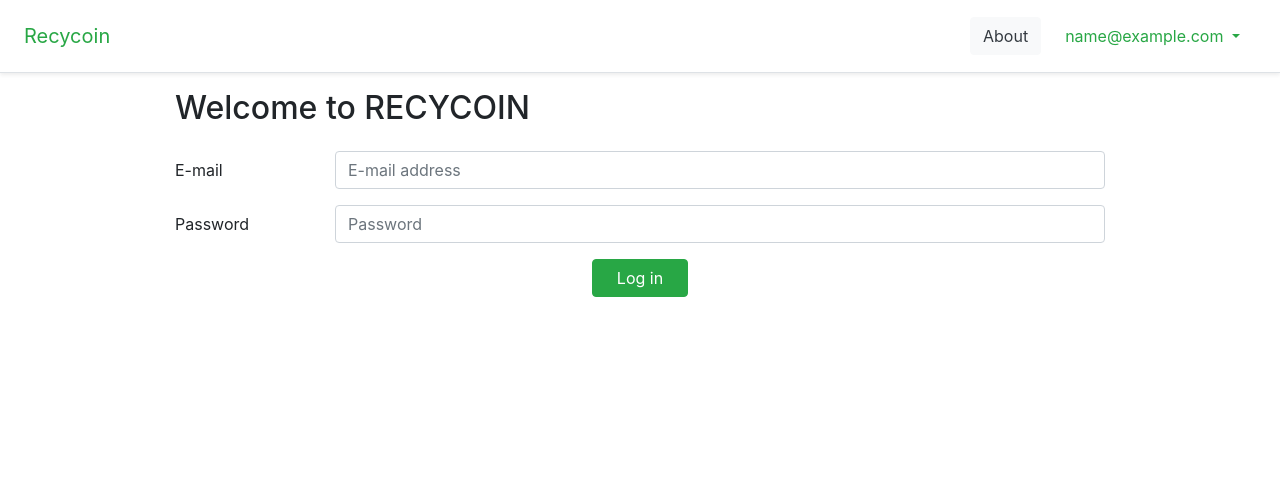
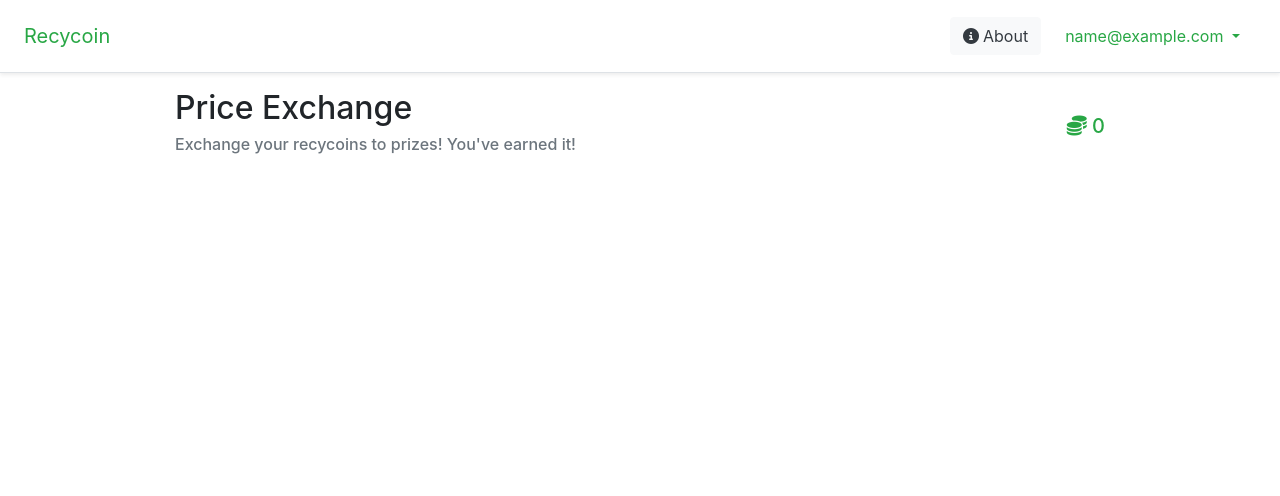
Before and after one commit to Moenupa/recycoin, a Django app: page /exchange/ in a window 1280 px wide. Shown: the top 496 px of the page. Run offline with Django 4.2, Linux system fonts and the light colour scheme; the visitor is signed in with stand-in values (Sample User, id 1); data that the repository does not hold is empty; some libraries are stand-ins or nearby versions.

Commit message:
exchange update

```diff
--- a/pages/forms.py
+++ b/pages/forms.py
@@ -5,8 +5,3 @@ class RecycoinForm(forms.ModelForm):
     class Meta:
         model = RecycoinModel
         fields = ['user', 'amount']
-
-class ExchangeRecordForm(forms.ModelForm):
-    class Meta:
-        model = ExchangeRecordModel
-        fields = ['user', 'prize']
--- a/pages/urls.py
+++ b/pages/urls.py
@@ -6,5 +6,5 @@ urlpatterns = [
     path("", HomePageView.as_view(), name="home"),
     path("about/", AboutPageView.as_view(), name="about"),
     path("exchange/", ExchangeFormView.as_view(), name="exchange"),
-    path("coins/", GetCoinsFormView.as_view(), name="coins"),
+    path("getcoins/", GetCoinsFormView.as_view(), name="coins"),
 ]
--- a/pages/views.py
+++ b/pages/views.py
@@ -2,7 +2,9 @@ from django.http import HttpResponse, HttpResponseRedirect
 from django.views.generic import TemplateView
 from django.shortcuts import redirect, render
 from django.views import View
-from .forms import RecycoinForm, ExchangeRecordForm
+
+from pages.models import PrizeModel
+from .forms import RecycoinForm
 
 class HomePageView(TemplateView):
     template_name = "pages/home.html"
@@ -11,20 +13,22 @@ class AboutPageView(TemplateView):
     template_name = "pages/about.html"
 
 class ExchangeFormView(TemplateView):
-    form_class = ExchangeRecordForm
     template_name = "pages/exchange.html"
 
     def get(self, request, *args, **kwargs):
-        form = self.form_class({'user': request.user, 'amount': 0})
-        return render(request, self.template_name, {'form': form})
+        prizes = PrizeModel.objects.all()
+        return render(request, self.template_name, {'prizes': prizes})
 
     def post(self, request, *args, **kwargs):
-        form = self.form_class(request.POST)
-        if form.is_valid():
-            # <process form cleaned data>
-            return HttpResponseRedirect('/success/')
+        prize = request.POST.get('prize')
+        prize_id = int("".join([c for c in prize if c.isdigit()]))
+        print("form:", prize_id)
 
-        return render(request, self.template_name, {'form': form})
+        sel_prize = PrizeModel.objects.all().filter(id=prize_id)
+        # TODO: add the prize to the user's account and decrease its wallet by the prize's amount
+        # and add a record to exchange_history
+        return render(request, self.template_name, {'prizes': sel_prize, 'msg': f"You have selected a prize:",
+                                                    'lock': True})
 
 class GetCoinsFormView(View):
     form_class = RecycoinForm
@@ -35,6 +39,7 @@ class GetCoinsFormView(View):
         return render(request, self.template_name, {'form': form})
 
     def post(self, request, *args, **kwargs):
+        print(request.POST)
         form = self.form_class(request.POST)
         if form.is_valid():
             # <process form cleaned data>
--- a/templates/_base.html
+++ b/templates/_base.html
@@ -24,7 +24,7 @@
       <h5 class="my-0 mr-md-auto font-weight-normal">
         <a href="{% url 'home' %}">Recycoin</a>
       </h5>
-      <a class="btn btn-light text-dark" href="{% url 'about' %}">About</a>
+      <a class="btn btn-light text-dark" href="{% url 'about' %}"><i class="mr-1 fa-solid fa-circle-info"></i>About</a>
       <nav class="my-2 my-md-0 mr-md-3">
         {% if user.is_authenticated %}
         <ul class="navbar-nav ml-4">
@@ -67,6 +67,7 @@
 <script src="https://cdn.jsdelivr.net/npm/bootstrap@4.5.3/dist/js/bootstrap.bundle.min.js" integrity="sha384-ho+j7jyWK8fNQe+A12Hb8AhRq26LrZ/JpcUGGOn+Y7RsweNrtN/tE3MoK7ZeZDyx" crossorigin="anonymous"></script>
 
   <!-- 3rd party JavaScript -->
+  <script src="https://kit.fontawesome.com/43f606459c.js" crossorigin="anonymous"></script>
 
   <!-- Project JS -->
   <script src="{% static 'js/base.js' %}"></script>
--- a/templates/pages/exchange.html
+++ b/templates/pages/exchange.html
@@ -2,46 +2,40 @@
 {% block title %}Log in{% endblock title %}
 {% block content %}
 
-<h2 class="mb-4">Welcome to RECYCOIN</h2>
-<form method="post" class="w-100">
-  {% csrf_token %}
-  <div id="div_id_login" class="form-group row">
-    <label for="id_login" class="col-sm-2 col-form-label requiredField">
-      E-mail
-    </label>
-    <div class="col-sm-10">
-      <input
-        type="email"
-        name="login"
-        placeholder="E-mail address"
-        autocomplete="email"
-        class="textinput textInput form-control"
-        required=""
-        id="id_login"
-      />
+<div class="d-flex align-items-center">
+  <div class="h2 w-100">
+    <div class="h2 w-100">
+      Price Exchange
+    </div>
+    <div class="h6 w-100 text-secondary">
+      Exchange your recycoins to prizes! You've earned it!
     </div>
   </div>
-  <div id="div_id_password" class="form-group row">
-    <label for="id_password" class="requiredField col-sm-2 col-form-label">
-      Password
-    </label>
-    <div class="col-sm-10">
-      <input
-        type="password"
-        name="password"
-        placeholder="Password"
-        autocomplete="current-password"
-        class="textinput textInput form-control"
-        required=""
-        id="id_password"
-      />
+  <div class="h5 w-100 text-right text-success">
+    <i class="fa-solid fa-coins"></i>
+    {{ user.wallet }}
+  </div>
+</div>
+
+{{ msg }}
+<div class="row">
+{% for prize in prizes %}
+<div class="col-12 {% if prizes.count >= 3 %}col-lg-4 {% endif %}{% if prizes.count >= 2 %}col-md-6 {% endif %}p-2">
+  <div class="card w-100" style="width: 18rem;">
+    <img class="card-img-top" src={{prize.img}} alt={{prize.img}}>
+    <div class="card-body">
+      <h5 class="card-title text-capitalize">{{ prize.item }}</h5>
+      <p class="card-text text-warning float-right"><i class="fa-solid fa-coins"></i> {{ prize.price }}</p>
+      {% if not lock %}
+      <form method="post" action="/exchange/">
+        {% csrf_token %}
+        <input type="hidden" name="prize" value={{prize.id}}/>
+        <button class="btn btn-sm btn-success px-4" type="submit"><i class="mr-2 fa-solid fa-right-left"></i>Exchange</button>
+      </form>
+      {% endif %}
     </div>
   </div>
-
-  <div class="d-flex justify-content-center align-items-center flex-column">
-    <div class="d-flex justify-content-center align-items-center flex-column">
-      <button class="btn btn-success px-4" type="submit">Log in</button>
-    </div>
-  </div>
-</form>
+</div>
+{% endfor %}
+</div>
 {% endblock content %}
--- a/templates/pages/home.html
+++ b/templates/pages/home.html
@@ -7,5 +7,11 @@
 <div class="pricing-header px-3 py-3 pt-md-5 pb-md-4 mx-auto text-center">
   <img src="{% static 'images/logo.png' %}" class="img-fluid" alt="Recycoin logo"/>
   <p class="lead">A Django starter project with batteries.</p>
+  {% if user.is_authenticated %}
+  <a class="btn btn-success" href="/getcoins">
+    <i class="mr-1 fa-solid fa-coins"></i>
+    Get Coins</a>
+  <a class="btn btn-success" href="/exchange"><i class="mr-1 fa-solid fa-gifts"></i>Exchange Prize</a>
+  {% endif %}
 </div>
 {% endblock flex %}
```
